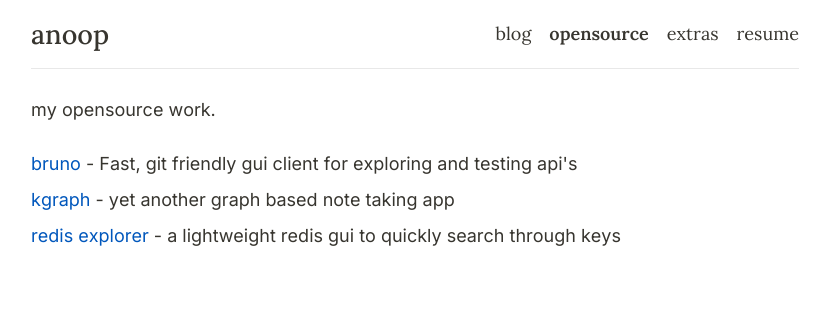
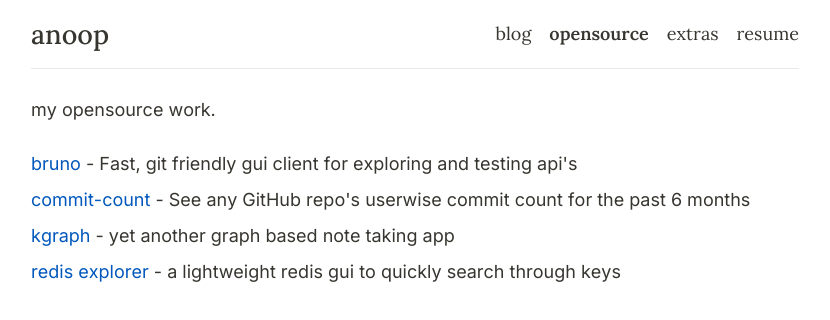
Before and after one commit to helloanoop/helloanoop.com, a Next.js app: page /opensource in a window 1280 px wide. Shown: the top 320 px of the page, without its empty margins (225-1055 px from the left). Built offline with nearby package versions, Linux system fonts and the light colour scheme.

Commit message:
chore: added opensource project to portfolio

```diff
--- a/src/pages/opensource.js
+++ b/src/pages/opensource.js
@@ -23,6 +23,11 @@
           </div>
           <div className="mt-2">
             <span className='text-blue-500'>
+              <a href="https://github.com/helloanoop/commit-count" rel="noreferrer" target="_blank">commit-count</a>
+            </span> - See any GitHub repo's userwise commit count for the past 6 months
+          </div>
+          <div className="mt-2">
+            <span className='text-blue-500'>
               <a href="https://github.com/helloanoop/kgraph" rel="noreferrer" target="_blank">kgraph</a>
             </span> - yet another graph based note taking app
           </div>
```
